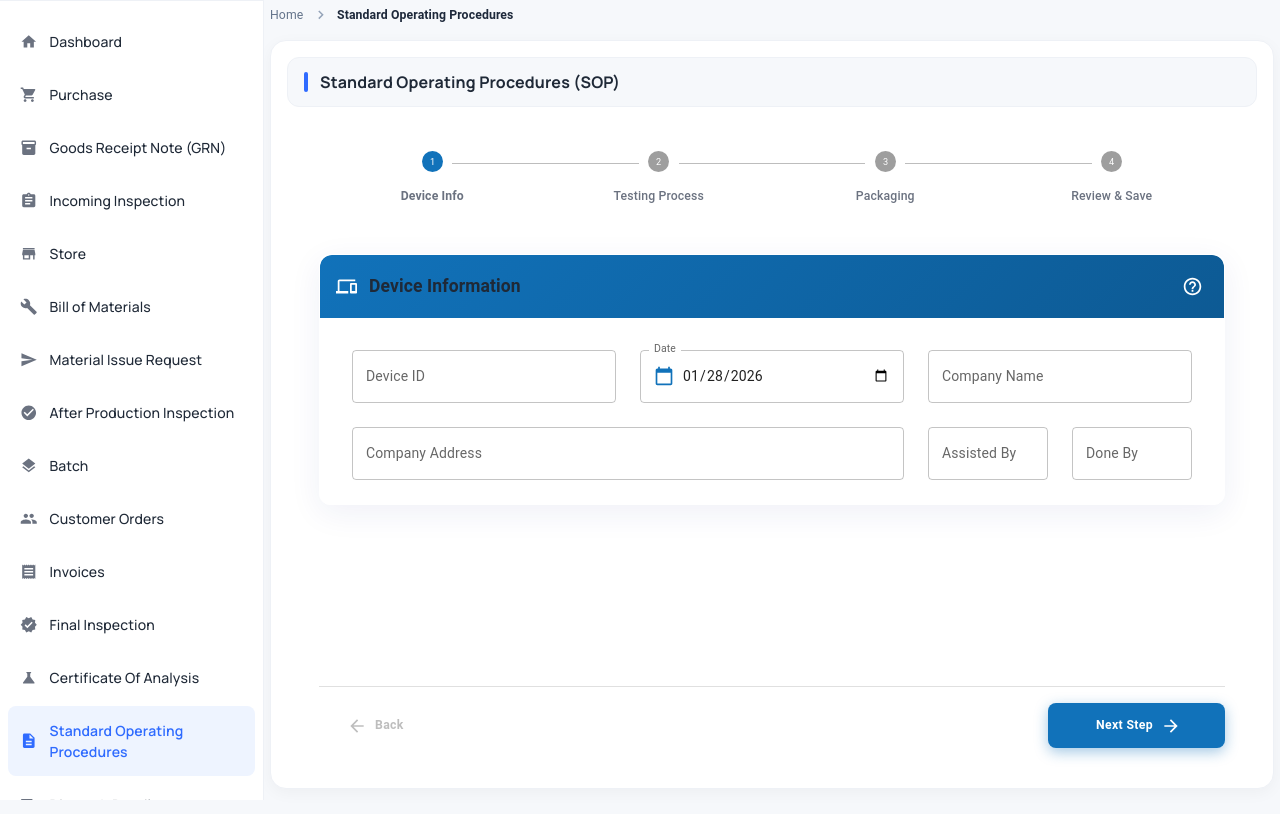
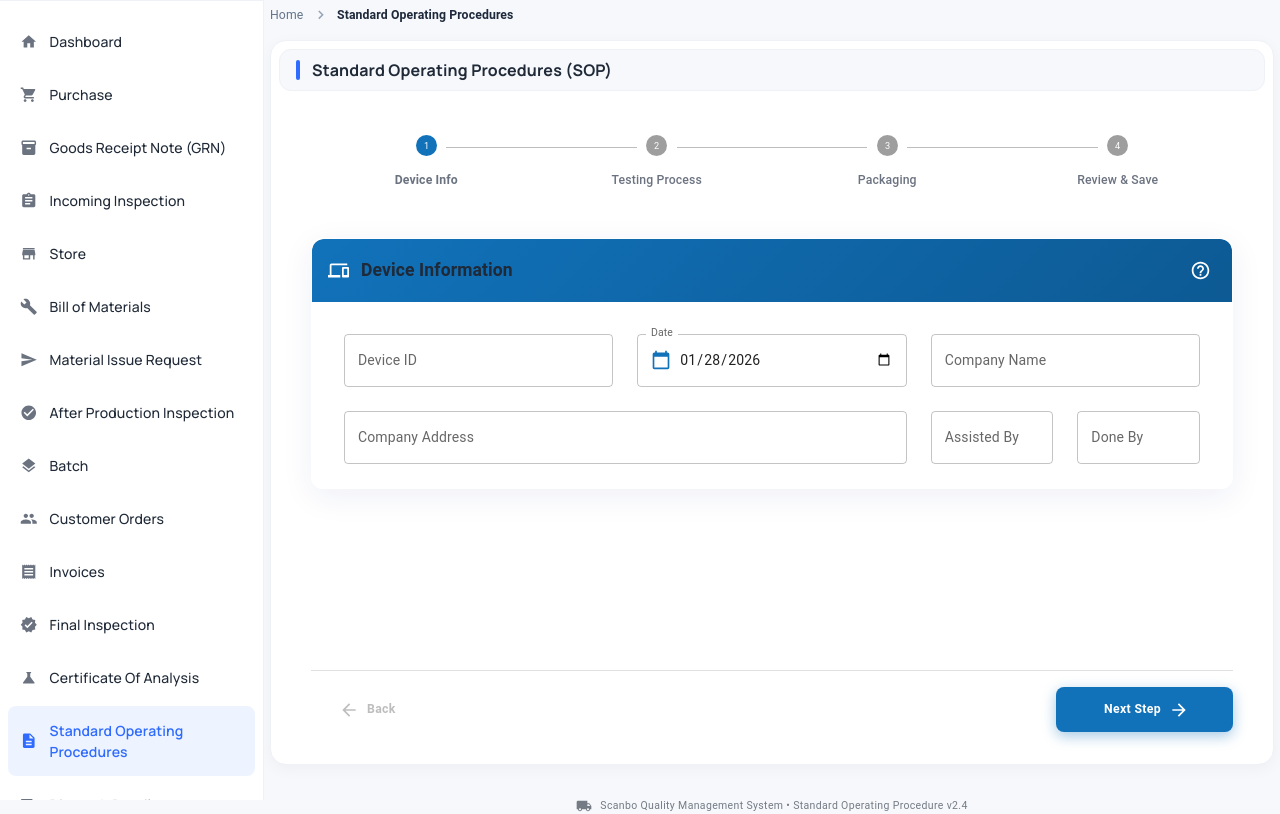
Before and after one commit to yashuu6686/ERP-1.0, a Next.js app: page /sop in a window 1280 px wide. Shown: the top 814 px of the page. Built offline with nearby package versions, Linux system fonts and the light colour scheme.

Commit message:
add some changes

```diff
--- a/src/components/CommonCard.js
+++ b/src/components/CommonCard.js
@@ -26,7 +26,7 @@ const CommonCard = ({
                 elevation={0}
                 sx={{
 
-                    p: "var(--space-md)",
+                    p: "var(--space-sm)",
                     borderRadius: "var(--card-radius)",
                     border: "1px solid var(--border-default)",
                     backgroundColor: "var(--bg-surface)",
@@ -43,7 +43,7 @@ const CommonCard = ({
 
                         mb: "var(--space-lg)",
                         backgroundColor: "var(--bg-page)",
-                        p: "12px 16px",
+                        p: "8px 16px",
                         borderRadius: "12px",
                         border: "1px solid var(--border-default)",
                     }}
```
